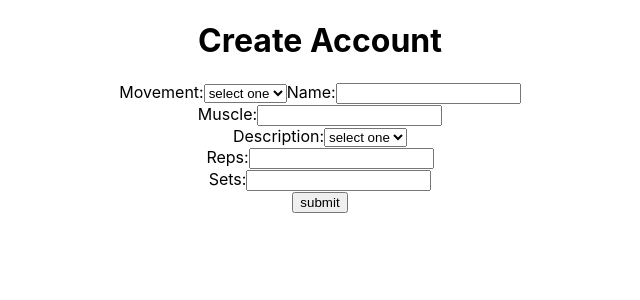
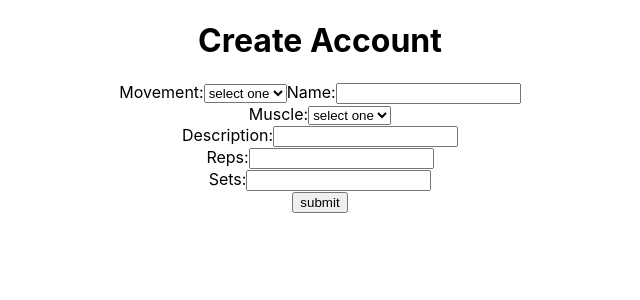
Before and after one commit to jessebrown8895/Phase-2-project, a React (Create React App) app: page /exercises/new in a window 1280 px wide. Shown: the top 300 px of the page, without its empty margins (320-960 px from the left). Built offline with nearby package versions, Linux system fonts and the light colour scheme; no server answers; data requests are answered from the project's data file.

Commit message:
project review commit
With this commit, I satisfied the requirements of my project.

```diff
--- a/src/App.js
+++ b/src/App.js
@@ -8,11 +8,11 @@ import Form from './components/Form'
 function App() {
 
   const [routines, setRoutines] = useState([]);
-  console.log(routines)
+
   useEffect(() => {
     fetchRoutines()
   }, [])
-  console.log(routines)
+
   function fetchRoutines() {
     fetch("http://localhost:3000/routines")
     .then(resp=> resp.json())
--- a/src/components/Form.js
+++ b/src/components/Form.js
@@ -70,23 +70,23 @@ const Form = ({ setRoutines }) => {
         <br />
         <label>
           Muscle:
-          <input
-            name="muscle"
-            type="text"
-            value={newExercise.muscle}
-            onChange={handleChange}
-            required
-          />
-        </label>
-        <br />
-        <label>
-          Description:
           <select name="movement" onChange={handleChange} required>
             <option value="">select one</option>
             <option value="push">push</option>
             <option value="pull">pull</option>
             <option value="legs">legs</option>
           </select>
+        </label>
+        <br />
+        <label>
+          Description:
+          <input
+            name="description"
+            type="text"
+            value={newExercise.description}
+            onChange={handleChange}
+            required
+          />
         </label>
         <br />
         <label>
--- a/src/components/Home.js
+++ b/src/components/Home.js
@@ -3,7 +3,7 @@ import Button from './Button'
 function Home({routines}) {
 
     const theRoutines = Object.values(routines)
-    console.log(theRoutines)
+
        const push = theRoutines.filter(routine => {
             if(routine.movement === "push"){
                 return routine.movement
@@ -19,7 +19,7 @@ function Home({routines}) {
 
 
       const legs = theRoutines.filter((routine) => {
-        if (routine.movement === "pull") {
+        if (routine.movement === "legs") {
           return routine.movement;
         }
       })
--- a/src/db.json
+++ b/src/db.json
@@ -1,11 +1,11 @@
 {
-    "routine": [
+  "routines": [
     {
       "id": 0,
       "movement": "pull",
       "name": "Deadlift",
       "muscle": "back",
-            "explanation": "The deadlift is a movement where your hips hinge backward to lower down and pick up a weighted barbell or kettlebell from the floor. Your back is flat throughout the movement. Some benefits of performing deadlifts include strengthening and gaining more definition in your upper and lower back, glutes, and hamstrings.",
+      "description": "The deadlift is a movement where your hips hinge backward to lower down and pick up a weighted barbell or kettlebell from the floor. Your back is flat throughout the movement. Some benefits of performing deadlifts include strengthening and gaining more definition in your upper and lower back, glutes, and hamstrings.",
       "reps": 15,
       "sets": 3
     },
@@ -23,33 +23,34 @@
       "movement": "pull",
       "name": "Bent-Over Row",
       "muscle": "back",
-            "explanation": "Lift the bar from the rack, bend forward at the hips, and keep the back straight with a slight bend in the knees. Lower the bar towards the floor until the elbows are completely straight, and keep the back flat as the bar is pulled towards the belly button. Then slowly lower the bar to the starting position and repeat.",
+      "description": "Lift the bar from the rack, bend forward at the hips, and keep the back straight with a slight bend in the knees. Lower the bar towards the floor until the elbows are completely straight, and keep the back flat as the bar is pulled towards the belly button. Then slowly lower the bar to the starting position and repeat.",
       "reps": 15,
       "sets": 3
     },
     {
       "id": 3,
-            "movement":"pull",
+      "movement": "pull",
       "name": "Seated Row",
       "muscle": "back",
-            "explanation": "The seated row is an exercise you can do with a weight machine to work the muscles in your upper back. Specifically, the seated row targets the muscles in your upper back and also the latissimus dorsi — a muscle on the outer side of the chest wall.",
+      "description": "The seated row is an exercise you can do with a weight machine to work the muscles in your upper back. Specifically, the seated row targets the muscles in your upper back and also the latissimus dorsi — a muscle on the outer side of the chest wall.",
       "reps": 15,
       "sets": 3
     },
     {
       "id": 4,
-            "movement":"pull",
+      "movement": "pull",
       "name": "Lat Pull-Down",
       "muscle": "back",
-            "explanation": "The pulldown exercise works the back muscles and is performed at a workstation with adjustable resistance, usually plates. While seated, you pull a hanging bar down toward you, to reach chin level, and then release it back up with control for one repetition.",
+      "description": "The pulldown exercise works the back muscles and is performed at a workstation with adjustable resistance, usually plates. While seated, you pull a hanging bar down toward you, to reach chin level, and then release it back up with control for one repetition.",
       "reps": 15,
       "sets": 3
     },
-        {   "id": 5,
+    {
+      "id": 5,
       "movement": "pull",
       "name": "Barbell Curl",
       "muscle": "bicepts",
-            "explanation": "A weight training exercise intended to develop the biceps brachii's size, endurance or strength, in which a dumbbell or similar weighted object is held in the hand with the arm extended and lifted to complete flexion of the arm at the elbow or, when developing both biceps brachii, using a barbell to perform the same movement with both arms.",
+      "description": "A weight training exercise intended to develop the biceps brachii's size, endurance or strength, in which a dumbbell or similar weighted object is held in the hand with the arm extended and lifted to complete flexion of the arm at the elbow or, when developing both biceps brachii, using a barbell to perform the same movement with both arms.",
       "reps": 15,
       "sets": 3
     },
@@ -58,7 +59,7 @@
       "movement": "pull",
       "name": "Chin Up",
       "muscle": "bicepts",
-            "explanation": "an exercise in which one hangs by the hands from a support (such as a horizontal bar) and pulls oneself up until the chin is level with the support specifically : such an exercise done with the palms facing inward — compare pull-up.",
+      "description": "an exercise in which one hangs by the hands from a support (such as a horizontal bar) and pulls oneself up until the chin is level with the support specifically : such an exercise done with the palms facing inward — compare pull-up.",
       "reps": 15,
       "sets": 3
     },
@@ -66,8 +67,8 @@
       "id": 7,
       "movement": "pull",
       "name": "Hammer Curl",
-            "muscle":"bicepts",
-            "explanation": "A hammer curl is a variation of the biceps curl and targets muscles in the upper and lower arm. While this exercise is almost always performed with a dumbbell, you can also perform it with cables or bands. The hammer curl is a great addition to an upper-body strength routine. Also Known As: Neutral grip biceps curl.",
+      "muscle": "bicepts",
+      "description": "A hammer curl is a variation of the biceps curl and targets muscles in the upper and lower arm. While this exercise is almost always performed with a dumbbell, you can also perform it with cables or bands. The hammer curl is a great addition to an upper-body strength routine. Also Known As: Neutral grip biceps curl.",
       "reps": 15,
       "sets": 3
     },
@@ -76,16 +77,16 @@
       "movement": "pull",
       "name": "Incline Dumbell Curl",
       "muscle": "bicepts",
-            "explanation": "The incline dumbbell curl is a variation of the dumbbell curl and an exercise used to build bigger biceps. The biceps is a tricky (and fun) muscle to target and putting yourself in various degrees of incline can help manipulate the range of motion for either a tighter contraction or deeper stretch.",
+      "description": "The incline dumbbell curl is a variation of the dumbbell curl and an exercise used to build bigger biceps. The biceps is a tricky (and fun) muscle to target and putting yourself in various degrees of incline can help manipulate the range of motion for either a tighter contraction or deeper stretch.",
       "reps": 15,
       "sets": 3
     },
     {
       "id": 9,
-            "movement":"pull",
+      "movement": "pull",
       "name": "Cable Curl",
       "muscle": "bicepts",
-            "explanation": "A cable curl is essentially a standing dumbbell curl performed using the cable machine instead of dumbbells. ... Hook a straight bar attachment up to a cable machine, and set the pulley to the low position. Grab the bar with your arms extended and hands shoulder-width apart, palms facing away from you.",
+      "description": "A cable curl is essentially a standing dumbbell curl performed using the cable machine instead of dumbbells. ... Hook a straight bar attachment up to a cable machine, and set the pulley to the low position. Grab the bar with your arms extended and hands shoulder-width apart, palms facing away from you.",
       "reps": 15,
       "sets": 3
     },
@@ -94,7 +95,7 @@
       "movement": "push",
       "name": "Bench Press",
       "muscle": "chest",
-            "explanation": "a weightlifting exercise in which one lies supine on a bench and with both hands pushes a barbell or fixed weight upward from chest level to arm's length and then lowers it back to chest level: usually repeated in sets. one complete repetition of this exercise.",
+      "description": "a weightlifting exercise in which one lies supine on a bench and with both hands pushes a barbell or fixed weight upward from chest level to arm's length and then lowers it back to chest level: usually repeated in sets. one complete repetition of this exercise.",
       "reps": 15,
       "sets": 3
     },
@@ -103,7 +104,7 @@
       "movement": "push",
       "name": "Cable Fly",
       "muscle": "chest",
-            "explanation": "The standing cable fly is a single-joint move intended to maximize tension in a single muscle group. As such, you want to feel the cable chest fly all the way from the stretch at the start of the move to the intense contraction at the end.",
+      "description": "The standing cable fly is a single-joint move intended to maximize tension in a single muscle group. As such, you want to feel the cable chest fly all the way from the stretch at the start of the move to the intense contraction at the end.",
       "reps": 15,
       "sets": 3
     },
@@ -112,7 +113,7 @@
       "movement": "push",
       "name": "Staggered Press-Up",
       "muscle": "chest",
-            "explanation": "A staggered push-up is an anaerobic exercise that is a body weight movement performed in the prone position by bending your elbows at 90 degrees while your arms are used to help lower and raise your torso. ... Moreover and most importantly, staggered push-ups are a true test of strength, stability, endurance, and power.",
+      "description": "A staggered push-up is an anaerobic exercise that is a body weight movement performed in the prone position by bending your elbows at 90 degrees while your arms are used to help lower and raise your torso. ... Moreover and most importantly, staggered push-ups are a true test of strength, stability, endurance, and power.",
       "reps": 15,
       "sets": 3
     },
@@ -121,7 +122,7 @@
       "movement": "push",
       "name": "Decline Barbell Bench Bress",
       "muscle": "chest",
-            "explanation": "In a decline bench press, the bench is set to 15 to 30 degrees on a decline. This angle places your upper body on a downward slope, which activates the lower pectoral muscles as you push weights away from your body. When part of a complete chest routine, decline bench presses can help your pecs look more defined.",
+      "description": "In a decline bench press, the bench is set to 15 to 30 degrees on a decline. This angle places your upper body on a downward slope, which activates the lower pectoral muscles as you push weights away from your body. When part of a complete chest routine, decline bench presses can help your pecs look more defined.",
       "reps": 15,
       "sets": 3
     },
@@ -130,7 +131,7 @@
       "movement": "push",
       "name": "Dumbbell Squeeze Press.",
       "muscle": "chest",
-            "explanation": "Take the dumbbells in your hands and lay down on the bench. Place the dumbbells together side by side and lift them up over your chest. Lower them down together and touching each other and then push the dumbbells back up.",
+      "description": "Take the dumbbells in your hands and lay down on the bench. Place the dumbbells together side by side and lift them up over your chest. Lower them down together and touching each other and then push the dumbbells back up.",
       "reps": 15,
       "sets": 3
     },
@@ -139,7 +140,7 @@
       "movement": "push",
       "name": "Cable Rope Tricept Pushdown",
       "muscle": "tricepts",
-            "explanation": "The rope triceps pushdown exercise uses a rope to target the triceps muscle for better definition and bigger arms. ... As you push down towards your thighs, split the rope apart at the bottom and isolate the tricep muscle. 4.) Hold this position for a count and return back up to the starting position.",
+      "description": "The rope triceps pushdown exercise uses a rope to target the triceps muscle for better definition and bigger arms. ... As you push down towards your thighs, split the rope apart at the bottom and isolate the tricep muscle. 4.) Hold this position for a count and return back up to the starting position.",
       "reps": 15,
       "sets": 3
     },
@@ -148,7 +149,7 @@
       "movement": "push",
       "name": "Incline dumbbell bench press",
       "muscle": "tricepts",
-            "explanation": "The incline dumbbell press, also known as the incline chest press and the incline dumbbell bench press, is an upper body workout that engages the pectoral muscles in your chest, the triceps on the backside of your arms, and the anterior deltoid muscles on the front of your shoulders.",
+      "description": "The incline dumbbell press, also known as the incline chest press and the incline dumbbell bench press, is an upper body workout that engages the pectoral muscles in your chest, the triceps on the backside of your arms, and the anterior deltoid muscles on the front of your shoulders.",
       "reps": 15,
       "sets": 3
     },
@@ -157,7 +158,7 @@
       "movement": "push",
       "name": "Tricept Dips",
       "muscle": "tricepts",
-            "explanation": "Tricep dips can be performed on parallel bars at your gym or even on a playground. You hold your entire body weight up with your arms extended and feet hovering over the floor, ankles crossed. Lower your body until your elbows reach a 90-degree angle before returning to your starting position.",
+      "description": "Tricep dips can be performed on parallel bars at your gym or even on a playground. You hold your entire body weight up with your arms extended and feet hovering over the floor, ankles crossed. Lower your body until your elbows reach a 90-degree angle before returning to your starting position.",
       "reps": 15,
       "sets": 3
     },
@@ -166,16 +167,16 @@
       "movement": "push",
       "name": "Diamond Push-Ups",
       "muscle": "tricepts",
-            "explanation": "Diamond push-ups, also known as triangle push-ups, are a more advanced variation of the classic push-up. Practice diamond push-ups by bringing your hands close together to form a diamond or triangle shape below your chest. Keep your back and legs in a straight line and push yourself off the ground.",
+      "description": "Diamond push-ups, also known as triangle push-ups, are a more advanced variation of the classic push-up. Practice diamond push-ups by bringing your hands close together to form a diamond or triangle shape below your chest. Keep your back and legs in a straight line and push yourself off the ground.",
       "reps": 15,
       "sets": 3
     },
     {
-            "id":19,
+      "id": 19,
       "movement": "push",
       "name": "Bench Dip",
       "muscle": "tricepts",
-            "explanation": "Bench dips are a bodyweight exercise designed to activate muscles in your arms, shoulders, and chest. They are also known as triceps dips. Perform bench dips by sitting on a bench or elevated surface with your lower body extended to the floor in front of you.",
+      "description": "Bench dips are a bodyweight exercise designed to activate muscles in your arms, shoulders, and chest. They are also known as triceps dips. Perform bench dips by sitting on a bench or elevated surface with your lower body extended to the floor in front of you.",
       "reps": 15,
       "sets": 3
     },
@@ -183,55 +184,56 @@
       "id": 20,
       "movement": "push",
       "name": "One-Arm Overhead Extension",
-            "muscle":"tricepts",
-            "explanation": "Hold a dumbbell in one hand directly behind your head, with your elbow bent and pointed towards the ceiling. Extend through your elbow until your arm is straight and the dumbbell is directly above you. Lower your arm back to starting position and repeat.",
+      "muscle": "tricepts",
+      "description": "Hold a dumbbell in one hand directly behind your head, with your elbow bent and pointed towards the ceiling. Extend through your elbow until your arm is straight and the dumbbell is directly above you. Lower your arm back to starting position and repeat.",
       "reps": 15,
       "sets": 3
     },
     {
       "id": 21,
-            "movement":"legs",
+      "movement": "legs",
       "name": "Front Squat",
-            "muscle":"legs",
-            "explanation": "A front squat is a squat that is performed while holding a barbell except, unlike with a back squat, the bar is held in front of the chest. This places more force on the upper body while still working the glutes, hamstrings, and hips.",
+      "muscle": "legs",
+      "description": "A front squat is a squat that is performed while holding a barbell except, unlike with a back squat, the bar is held in front of the chest. This places more force on the upper body while still working the glutes, hamstrings, and hips.",
       "reps": 15,
       "sets": 3
     },
     {
-            "id":22,
-            "movement":"legs",
+      "id": 22,
+      "movement": "legs",
       "name": "Romainian Deadlift",
       "muscle": "legs",
-            "explanation": "The Romanian deadlift (RDL) is a traditional barbell lift used to develop the strength of the posterior chain muscles, including the erector spinae, gluteus maximus, hamstrings and adductors. When done correctly, the RDL is an effective exercise that helps strengthen both the core and the lower body with one move.",
+      "description": "The Romanian deadlift (RDL) is a traditional barbell lift used to develop the strength of the posterior chain muscles, including the erector spinae, gluteus maximus, hamstrings and adductors. When done correctly, the RDL is an effective exercise that helps strengthen both the core and the lower body with one move.",
       "reps": 15,
       "sets": 3
     },
     {
-            "id":23,
-            "movement":"legs",
+      "id": 23,
+      "movement": "legs",
       "name": "Walking Lunges",
       "muscle": "legs",
-            "explanation": "Walking lunges are a variation on the static lunge exercise. Instead of standing back upright after performing a lunge on one leg, as you would in a static bodyweight lunge, you 'walk' forward by lunging out with the other leg. ... Walking lunges strengthen the leg muscles as well as the core, hips, and glutes.",
+      "description": "Walking lunges are a variation on the static lunge exercise. Instead of standing back upright after performing a lunge on one leg, as you would in a static bodyweight lunge, you 'walk' forward by lunging out with the other leg. ... Walking lunges strengthen the leg muscles as well as the core, hips, and glutes.",
       "reps": 15,
       "sets": 3
     },
     {
-            "id":24,
+      "id": 24,
       "movement": "legs",
       "name": "Lateral Lunge",
       "muscle": "legs",
-            "explanation": "How to do lateral lunges. Stand with your feet hip-width apart. Take a big step to the side with your left leg, then bend your left knee, push hips back and lower until your left knee is bent 90 degrees. This should take around two seconds. Push back to start.",
+      "description": "How to do lateral lunges. Stand with your feet hip-width apart. Take a big step to the side with your left leg, then bend your left knee, push hips back and lower until your left knee is bent 90 degrees. This should take around two seconds. Push back to start.",
       "reps": 15,
       "sets": 3
     },
     {
-            "id":25,
+      "id": 25,
       "movement": "legs",
       "name": "Good Mornings",
-            "muscle": "Legs",
-            "explanation":"The good morning is a weightlifting exercise that activates muscle groups across your whole body. Perform good morning exercises by standing with your feet shoulder-width apart. Unrack a weighted barbell and rest it on your upper back using a similar bar position as a back squat.",
-            "reps":15,
-            "sets":3
+      "muscle": "legs",
+      "description": "The good morning is a weightlifting exercise that activates muscle groups across your whole body. Perform good morning exercises by standing with your feet shoulder-width apart. Unrack a weighted barbell and rest it on your upper back using a similar bar position as a back squat.",
+      "reps": 15,
+      "sets": 3
     }
+
   ]
 }
```
Lines whose indentation alone changed are shown as unchanged.
